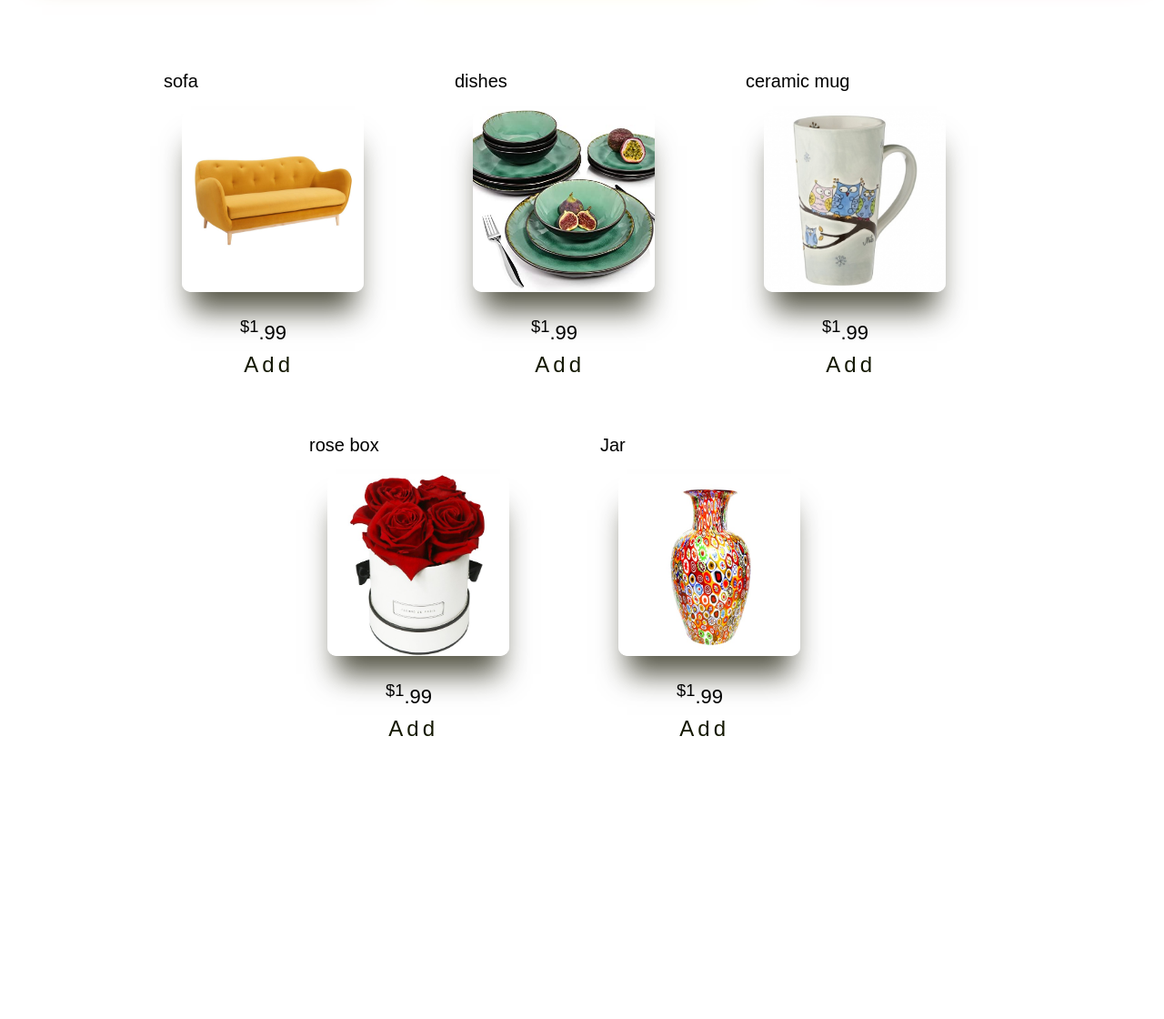
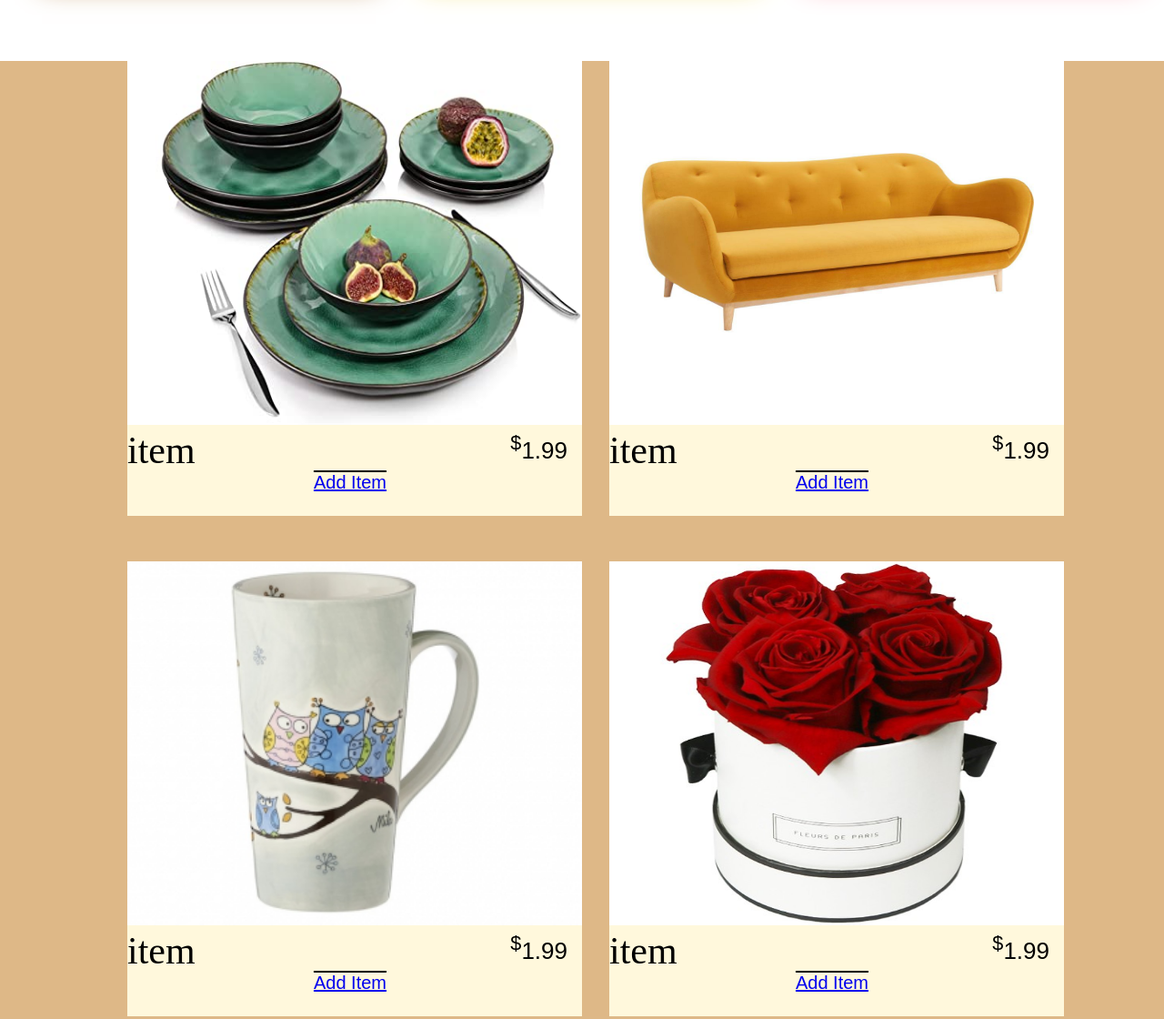
Before and after one commit to FBW5-Hamburg/js-shirin, a plain HTML site: page index.html in a window 1280 px wide. Shown: the part 1680-2800 px from the top of the page at 91% size. Drawn offline with Linux system fonts and the light colour scheme.

Commit message:
change-addList

```diff
--- a/css/style.css
+++ b/css/style.css
@@ -194,210 +194,179 @@ nav a:hover:after {
     left: 275px;
 }
 
-
-
-/* ================card  ============*/
-
-#cardContainer1 {
-
+/* ========new card ==================================================================*/
+#store {
+    background-color: burlywood;
     width: 100%;
-    height: 400px;
-    display: flex;
-    flex-direction: row;
-    flex-wrap: wrap;
-    justify-content: center;
-    margin: auto;
+    height: 2000px;
 }
 
-#cardContainer1 div {
-    width: 300px;
-    height: 361px;
-    margin-left: 20px;
-    /* box-shadow: 0 30px 30px -20px #999900 ;  */
-    position: relative;
-
-
-}
-
-
-#cardContainer1 .mobel1 {
-    position: absolute;
-    background: url(../img/mobel-1.jpg) center/cover;
-    background-repeat: no-repeat;
-    /* background-size: 200px; */
-    width: 200px;
-    height: 200px;
-    border-radius: 10px;
-    box-shadow: 0 30px 30px -10px #1a1a05bd ;
-}
-
-#cardContainer1 span{
-    position: absolute;
-    bottom: 40px;
-    right: 165px;
-    font-size: 22px;
-}
-#cardContainer1 p{
-    font-size: 20px;
-}
-#cardContainer2 p{
-    font-size: 20px;
-}
-#cardContainer1 .mobel2 {
-    background: url(../img/mobel-2.jpg) center/cover no-repeat;
-    width: 200px;
-    height: 200px;
-    border-radius: 10px;
-    box-shadow: 0 30px 30px -10px #1a1a05bd
-
-}
-
-#cardContainer1 .mobel3 {
-    background: url(../img/mobel-3.jpg) center/cover no-repeat;
-    width: 200px;
-    height: 200px;
-    border-radius: 10px;
-    box-shadow: 0 30px 30px -10px #1a1a05bd
-
-}
-
-
-
-#cardContainer2 {
-    width: 100%;
-    height: 760px;
+.container {
+    width: 1200px;
+    height: 100vh;
     display: flex;
-    flex-direction: row;
-    flex-wrap: wrap;
-    justify-content: center;
-    margin: auto;
-
-}
-
-#cardContainer2 div {
-    width: 300px;
-    height: 361px;
-    margin-left: 20px;
-    position: relative;
-    /* box-shadow: 0 30px 30px -20px #999900 ; */
-
-}
-
-#cardContainer2 span{
-    position: absolute;
-    bottom: 40px;
-    right: 165px;
-    font-size: 22px;
-}
-
-
-#cardContainer2 .mobel4 {
-    background: url(../img/mobel-4.jpg) center/cover no-repeat;
-    width: 200px;
-    height: 200px;
-    border-radius: 10px;
-    box-shadow: 0 30px 30px -10px #1a1a05bd
-}
-
-#cardContainer2 .mobel5 {
-    background: url(../img/mobel-5.jpg) center/cover no-repeat;
-    width: 200px;
-    height: 200px;
-    border-radius: 10px;
-    box-shadow: 0 30px 30px -10px #1a1a05bd
-}
-
-
-#cardContainer1 a {
-    position: absolute;
-    bottom: 0;
-    padding: 4px 15px;
-    letter-spacing: 4px;
-    font-size: 24px;
-    overflow: hidden;
-    transition: 0.2s;
-    right: 142px;
-    text-decoration: none;
-    color: #131701;
-
-}
-
-#cardContainer2 a {
-    position: absolute;
-    padding: 4px 15px;
-    letter-spacing: 4px;
-    font-size: 24px;
-    overflow: hidden;
-    transition: 0.2s;
-    text-decoration: none;
-    color: #131701;
-    right: 143px;
-    bottom: 0;
-}
-/* effect an ADDbtn */
-.hover {
-    color: #255784;
-    background:  #666666d4;
-    box-shadow: 0 0 10px #1a1a05bd, 0 0 40px #1a1a05bd, 0 0 80px #1a1a05bd;
-    transition-delay: 1s;
-    border-radius: 20px;
-}
-  /*======== CART ToDoList */
-
-#cardToDoList{
-    width: 50%;
-    height:500px;
-    background-color: cadetblue;
+    flex-direction: column;
     margin: auto;
 
 
 }
 
-#items{
-    width: 100%;
-    height: 90vh;
-
+.container .row {
+    width: 1200px;
 
 }
 
-
-
-#items div{
-    display: block;
-    text-align: center;
-    font-size: 37px;
-    font-family: initial;
+#store-items {
+    display: flex;
+    width: 1200px;
+    margin: auto;
+    justify-content: center;
+    height: 2000px;
+    flex-wrap: wrap;
 }
 
-#items ul{
+#store-items .store-item-div {
+    width: 500px;
+    height: 500px;
+    background-color: cornsilk;
+    margin-left: 30px;
+    margin-bottom: 50px;
+}
+
+.store-img {
+    width: 500px;
+    height: 400px;
+    overflow: hidden;
+}
+
+.card {
+    position: relative;
     width: 100%;
-     text-align: center;
+    height: 500px;
+}
+
+.card-body {
+    width: 100%;
+    position: absolute;
+    height: 95px;
+    margin: 0;
+}
+
+.card-txt {
+    position: relative;
+    height: 95px;
+    width: 100%;
 
 }
 
-#items ul li{
-
-    display: inline-block;
-    margin-left: 70px;
-    height: 70px;
-    line-height: 70px;
-    /* display: inline-block; */
-    padding: 5px 15px;
-    border-bottom: 1px solid black;
+.store-item-name {
+    font-size: 42px;
+    font-family: serif;
+    position: absolute;
 }
 
-#items ul :nth-child(1){
-  margin-right: 100px;
+.store-item-price {
+    position: absolute;
+    right: 16px;
+    font-size: 26px;
+    bottom: 30px;
 }
-#items ul :nth-child(2){
-    margin-right: 100px;
-  }
 
-  #items ul :nth-child(3){
-    margin-right: 100px;
-  }
+.store-item-btn {
+    position: absolute;
+    right: 43%;
+    font-size: 20px;
+    bottom: 24px;
+    text-decoration: overline;
+
+}
+
+/* =========finito=======card  ============*/
+/* start --   to-do-list */
+
+#cardToDoList {
+    width: 100%;
+    height: 800px;
+    background-color: darkgoldenrod;
+}
+
+#titleContainer {
+    width: 1200px;
+    height: 700px;
+    margin: auto;
+}
+
+.title {
+    text-align: center;
+    font-size: 57px;
+}
+
+.titleItems{
+    height:600px ;
+}
+.titleItems .itemListe {
+    text-align: center;
+    position: relative;
+    height:100px ;
+}
+
+.titleItems .itemListe li {
+    position: absolute;
+    padding: 10px 30px;
+    display: inline-block;
+    font-size: 37px;
+}
+
+.titleItems .itemListe li:nth-child(1){
+    left: 10%;
+}
+.titleItems .itemListe li:nth-child(2){
+    left: 42%;
+}
+.titleItems .itemListe li:nth-child(3){
+    right: 6%;
+}
 
 
+/* toDoListStyle */
+
+ .toDoListStyle{
+  position: relative;
+    width: 1200px;
+    height: 100px;
+    list-style-type: none;
+}
+
+.toDoListStyle li{
+    display: inline-block;
+    padding: 10px 30px;
+    font-size: 30px;
+    position: absolute;
+}
+
+.img img{
+    border-radius: 6px;
+}
+.item-name{
+    left: 10%;
+}
+.item-price{
+    left: 43%;
+}
+.Quantity{
+    right: 14%;
+}
+.item-btn{
+    right:0;
+
+}
+.item-btn button{
+    font-size: 23px;
+    box-shadow: 0px 5px 10px black;
+    border-radius: 6px;
+    outline: none;
+
+}
 
 /*==============nav bar @media =============*/
 @media screen and (max-width: 660px) {
@@ -425,38 +394,51 @@ nav a:hover:after {
 
     #shopContainer {
         display: none;
+    }
+
+    .title {
+        display: none;
+    }
+
+
+   #flex{
+    flex-wrap: wrap;
+    height: 1700px;
+   }
+
+   #store-items{
+    flex-wrap: wrap;
+   }
+
+    /*
 
     }
 
-    #flex {
-        width: 100%;
-        height: 1700px;
-        margin-left: 0;
-        text-align: center;
-    }
+    #container{
+    display: block;
+    margin: 0;
+}
 
-    #flex div {
-        width: 100%;
-        margin-left: 0;
+    #store-items {
+        width: 375px;
+        height: 3000px;
+        flex-direction: column;
+        margin: 0;
 
     }
 
-    #cardContainer1 {
-        text-align: center;
-        width: 100%;
-        height: 1500px;
-        margin-left: 0;
+    #store-items .store-item{
+        margin: 0 0;
+        min-width: 375px;
+
     }
 
-    #cardContainer1 div {
-        width: 100%;
-        margin-left: 0;
-    }
-
-    #cardContainer2 div {
-        width: 100%;
-        margin-left: 0;
-    }
+    #cardToDoList {
+        width: 375px;
+        display: block;
+        height: 700px;
+        margin: 0;
+    } */
 
 }
 
@@ -488,7 +470,7 @@ nav a:hover:after {
         display: none;
     }
 
-    #shopContainer {
+    /*     #shopContainer {
         display: none;
 
     }
@@ -505,21 +487,6 @@ nav a:hover:after {
         margin-left: 0;
 
     }
+ */
 
-    #cardContainer1 {
-        text-align: center;
-        width: 100%;
-        height: 1500px;
-        margin-left: 0;
-    }
-
-    #cardContainer1 div {
-        width: 100%;
-        margin-left: 0;
-    }
-
-    #cardContainer2 div {
-        width: 100%;
-        margin-left: 0;
-    }
 }
--- a/index.html
+++ b/index.html
@@ -38,13 +38,13 @@
     </div>
   </div>
 
-  <div>
+<!--   <div>
     <div id="appContainer"></div>
   </div>
-
+ -->
   <!-- images -->
   <div class="title"><img src="./img/product.png" alt=""></div>
-
+<div class="flexContainer">
   <div id="flex">
 
     <div class="img1 div">
@@ -66,56 +66,158 @@
     </div>
 
   </div>
+</div>
 
 
+  <!-- =============================section store-ITEMS============================== -->
+  <section id="store">
+    <div class="container">
 
-  <div id="cardContainer1">
-    <div>
-      <p class="p1">sofa<p/>
-      <div class="mobel1"> </div>
-      <span class="span1"><sup>$1</sup>.99</span><a href="#" class="addBtn1">Add</a>
+      <!-- title -->
+      <div class="row"></div>
+      <!-- filter -->
+      <div class="row"></div>
+      <!-- search box -->
+      <div class="row"></div>
+      <!-- =======items(cards)============ -->
+      <div class="row" id="store-items">
+        <!-- item1 -->
+        <div class="store-item-div">
+          <div class="card">
+            <div class="img-container">
+              <img src="./img/mobel-2.jpg" alt="" class="store-img">
+            </div>
+            <div class="card-body">
+              <div class="card-txt">
+                <span class="store-item-name">item</span>
+                <span class="store-item-price">
+                  <p><sup>$</sup>1.99</p>
+                </span>
+                <span class="store-item-btn"><a href="#">Add Item</a></span>
+
+              </div>
+            </div>
+          </div>
+        </div>
+        <!-- item2 -->
+        <div class="store-item-div">
+          <div class="card">
+            <div class="img-container">
+              <img src="./img/mobel-1.jpg" alt="" class="store-img">
+            </div>
+            <div class="card-body">
+              <div class="card-txt">
+                <span class="store-item-name">item</span>
+                <span class="store-item-price">
+                  <p><sup>$</sup>1.99</p>
+                </span>
+                <span class="store-item-btn"><a href="#">Add Item</a></span>
+
+              </div>
+            </div>
+          </div>
+        </div>
+        <!-- item3 -->
+        <div class="store-item-div">
+          <div class="card">
+            <div class="img-container">
+              <img src="./img/mobel-3.jpg" alt="" class="store-img">
+            </div>
+            <div class="card-body">
+              <div class="card-txt">
+                <span class="store-item-name">item</span>
+                <span class="store-item-price">
+                  <p><sup>$</sup>1.99</p>
+                </span>
+                <span class="store-item-btn"><a href="#">Add Item</a></span>
+
+              </div>
+            </div>
+          </div>
+        </div>
+        <!-- item4 -->
+        <div class="store-item-div">
+          <div class="card">
+            <div class="img-container">
+              <img src="./img/mobel-4.jpg" alt="" class="store-img">
+            </div>
+            <div class="card-body">
+              <div class="card-txt">
+                <span class="store-item-name">item</span>
+                <span class="store-item-price">
+                  <p><sup>$</sup>1.99</p>
+                </span>
+                <span class="store-item-btn"><a href="#">Add Item</a></span>
+
+              </div>
+            </div>
+          </div>
+        </div>
+        <!-- item5 -->
+        <div class="store-item-div">
+          <div class="card">
+            <div class="img-container">
+              <img src="./img/mobel-5.jpg" alt="" class="store-img">
+            </div>
+            <div class="card-body">
+              <div class="card-txt">
+                <span class="store-item-name">item</span>
+                <span class="store-item-price">
+                  <p><sup>$</sup>1.99</p>
+                </span>
+                <span class="store-item-btn"><a href="#">Add Item</a></span>
+
+              </div>
+            </div>
+          </div>
+        </div>
+        <!-- item6 -->
+        <div class="store-item-div">
+          <div class="card">
+            <div class="img-container">
+              <img src="./img/javascript.jpg" alt="" class="store-img">
+            </div>
+            <div class="card-body">
+              <div class="card-txt">
+                <span class="store-item-name">item</span>
+                <span class="store-item-price">
+                  <p><sup>$</sup>1.99</p>
+                </span>
+                <span class="store-item-btn"><a href="#">Add Item</a></span>
+
+              </div>
+            </div>
+          </div>
+        </div>
+      </div>
+
     </div>
+  </section>
 
-    <div>
-      <p class="p2">dishes<p/><div class="mobel2"></div>
-      <span class="span2"> <sup>$1</sup>.99</span><a href="#" class="addBtn2">Add</a>
-    </div>
 
-    <div>
-      <p class="p3">ceramic mug<p/>
-      <div class="mobel3"></div>
-      <span class="span3"> <sup>$1</sup>.99</span><a href="#" class="addBtn3">Add</a>
+  <!------------- to-do-list------- -->
+  <div id="cardToDoList">
+
+    <div id="titleContainer">
+      <h1 class="title">Grocery list</h1>
+      <div class="titleItems">
+        <div class="itemListe">
+          <li>ITEM</li>
+          <li>PRICE</li>
+          <li>QUANTITY</li>
+        </div>
+        <div class="toDoListStyle">
+          <li class="img"><img src="./img/mobel-2.jpg" alt="" width="70px" height="60px"></li>
+          <li class="item-name">sofa</li>
+          <li class="item-price">$2.99</li>
+          <li class="Quantity">2</li>
+          <li class="item-btn"><button>remove</button></li>
+        </div>
+      </div>
     </div>
   </div>
 
-  <div id="cardContainer2">
-    <div>
-      <p class="p4">rose box<p/>
-      <div class="mobel4"></div>
-      <span class="span4"> <sup>$1</sup>.99</span><a href="#" class="addBtn4">Add</a>
-    </div>
-
-    <div>
-      <p class="p5">Jar<p/>
-      <div class="mobel5"></div>
-      <span class="span5"> <sup>$1</sup>.99</span><a href="#" class="addBtn5">Add</a>
-    </div>
-
   </div>
-
-
-  <div id="cardToDoList">
-    <div id="items">
-       <div>CART</div>
-      <ul>
-        <li>ITEM</li>
-        <li>PRICE</li>
-        <li>QUANTITY</li>
-      </ul>
-
-    </div>
-  </div>
-
   <script src="./js/script.js"></script>
 </body>
 
```
